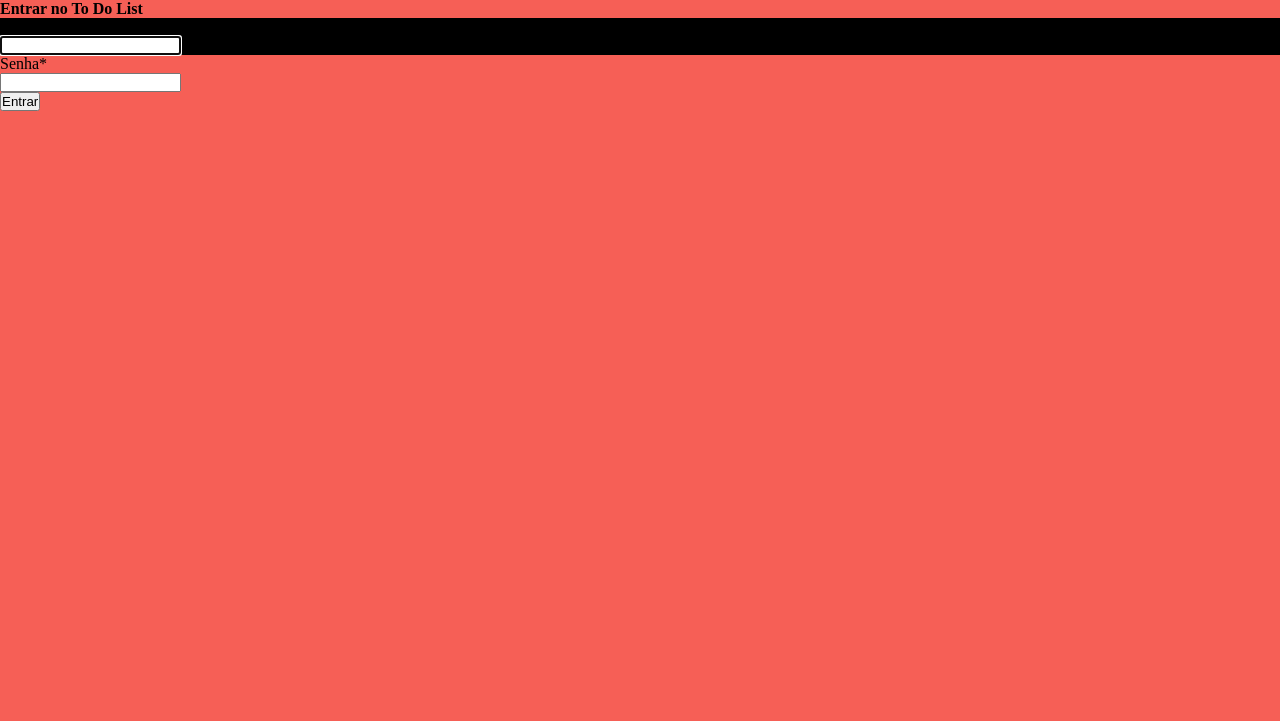
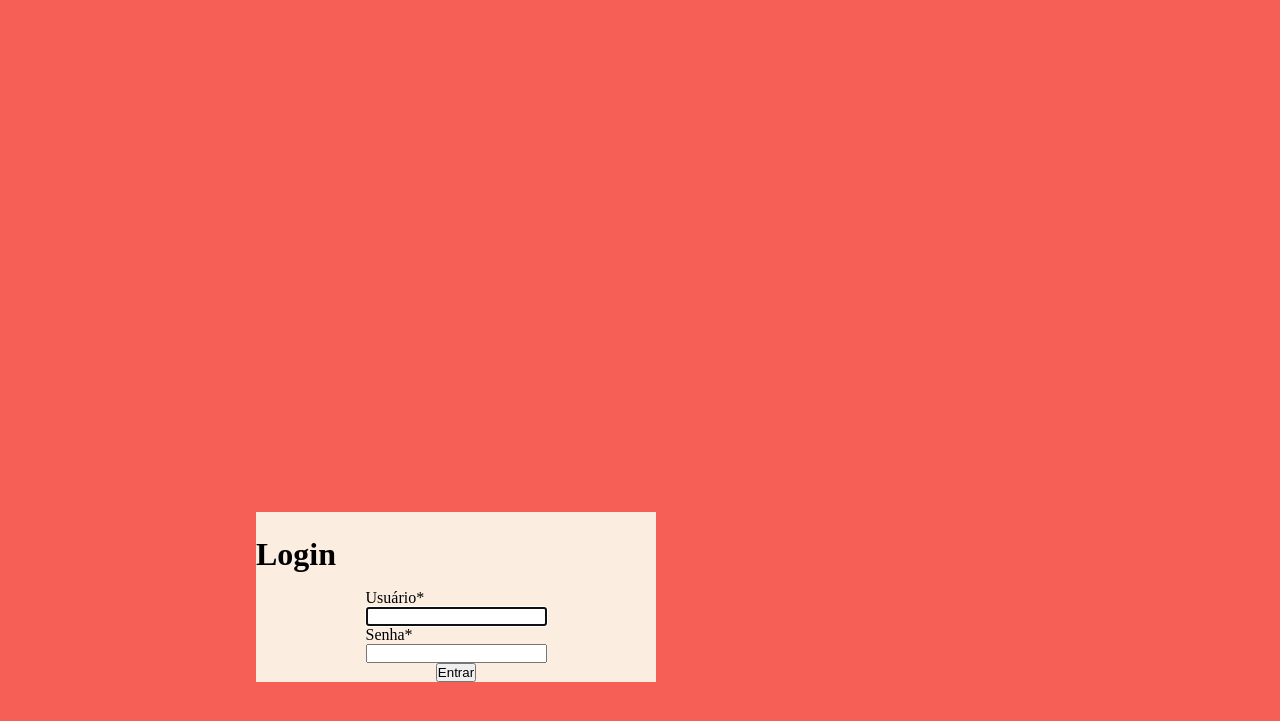
Before and after one commit to CarolineIngrid/todo_list, a Django app: page /accounts/login/ in a window 1280 px wide. Shown: the top 721 px of the page. Run offline with Django 4.2, Linux system fonts and the light colour scheme; some libraries are stand-ins or nearby versions.

Commit message:
redirect página de login ok

```diff
--- a/lista/static/lista/css/style.css
+++ b/lista/static/lista/css/style.css
@@ -177,7 +177,18 @@ h1{
 } */
 
 /* ------------- LOGIN ------------- */
+.container{
+    background-color: #fbeee0;
+    width: 400px;
+    margin-top: 40%;
+    margin-left: 20%;
+}
 
-#div_id_username{
-    background-color: #000000;
+form{
+    display: flex;
+    margin-top: auto;
+    position: sticky;
+    bottom: 18px;
+    flex-direction: column;
+    align-items: center;
 }
--- a/templates/registration/login.html
+++ b/templates/registration/login.html
@@ -18,18 +18,28 @@
     <title>LOGIN</title>
   </head>
   <body>
-    <div class="row">
-        <div class="col-md-4 offset-md-4">
-            <h4> Entrar no To Do List</h4>
+    <div class="container">
+          <form method="post" action="">
+            <h1>Login</h1>
+            <!-- <div class="input-usuario"> -->
+              {% csrf_token %}
+              <!-- <label for="nome_login">Usuário</label>
+              <input id="nome_login" name="nome_login" value="{{ next }}" required="required" type="text" placeholder="ex. contato@contato.com"/>
+            </div>
 
-            <form method="post">
-                {% csrf_token %}
-                <!-- <input type="text" name="nome" value="{{ next }}"> -->
+            <div class="input-email">
+              <label for="email_login">Seu e-mail</label>
+              <input id="email_login" name="email_login" required="required" type="password" placeholder="ex. Senha123" />
+            </div>
 
-                {{ form|crispy }}
-                <button type="submit" class="btn"> Entrar </button>
-            </form>
-        </div>
+            <div class="input-logado">
+              <input type="checkbox" name="manterlogado" id="manterlogado" value="" />
+              <label for="manterlogado">Manter-me logado</label> -->
+            <!-- </div> -->
+
+                  {{ form|crispy }}
+                  <button type="submit" class="btn"> Entrar </button>
+          </form>
     </div>
   </body>
 </html>
--- a/todo_list/settings.py
+++ b/todo_list/settings.py
@@ -136,6 +136,6 @@ STATIC_URL = '/static/'
 
 DEFAULT_AUTO_FIELD = 'django.db.models.BigAutoField'
 
-LOGIN_REDIRECT_URL = '/'
+LOGIN_REDIRECT_URL = 'http://127.0.0.1:8000/lista/'
 
 LOGOUT_REDIRECT_URL = 'accounts/login'
--- a/todo_list/urls.py
+++ b/todo_list/urls.py
@@ -19,5 +19,5 @@ from django.urls import path, include
 urlpatterns = [
     path('admin/', admin.site.urls),
     path('lista/', include('lista.urls')),
-    path('accounts/', include('django.contrib.auth.urls')),
+    path('accounts/', include('django.contrib.auth.urls'))
 ]
```
